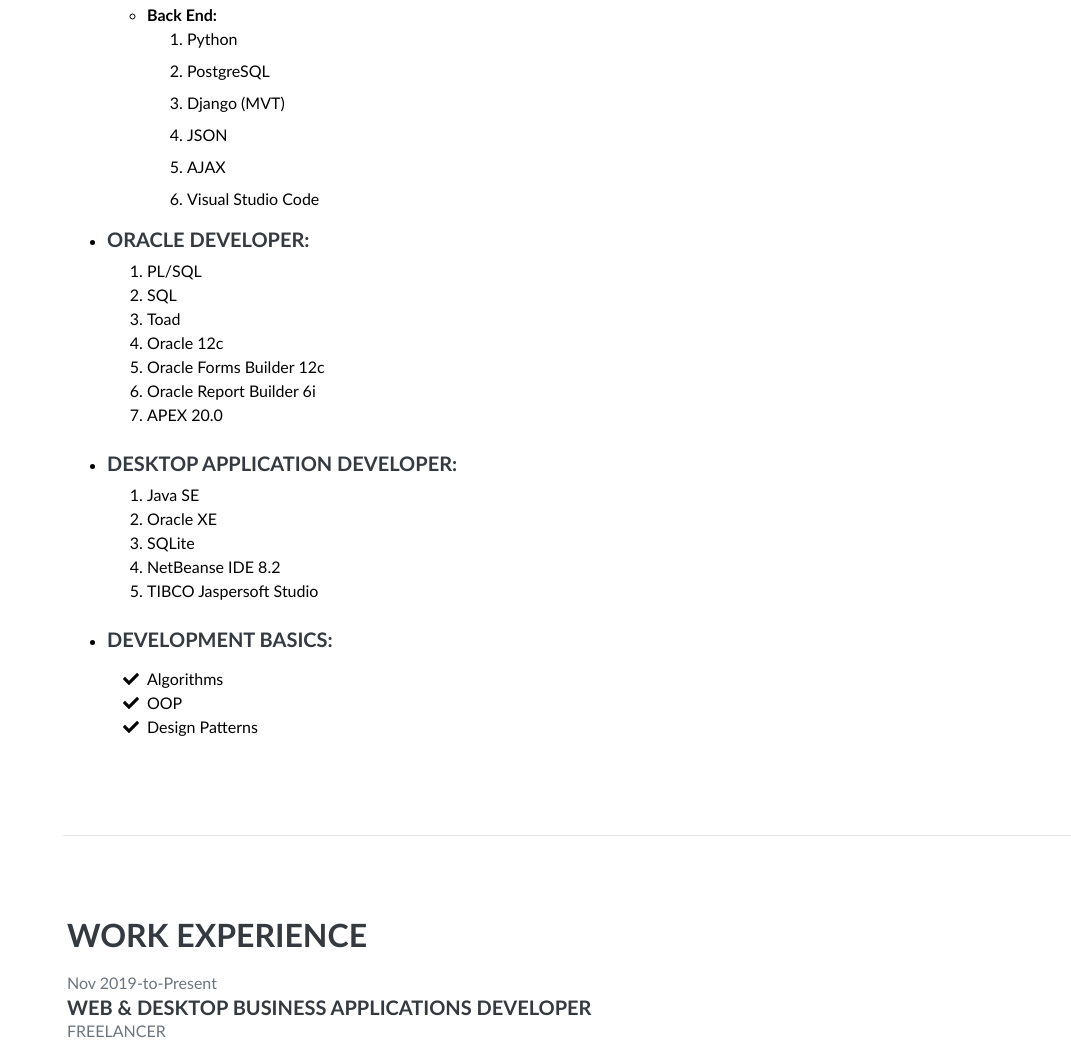
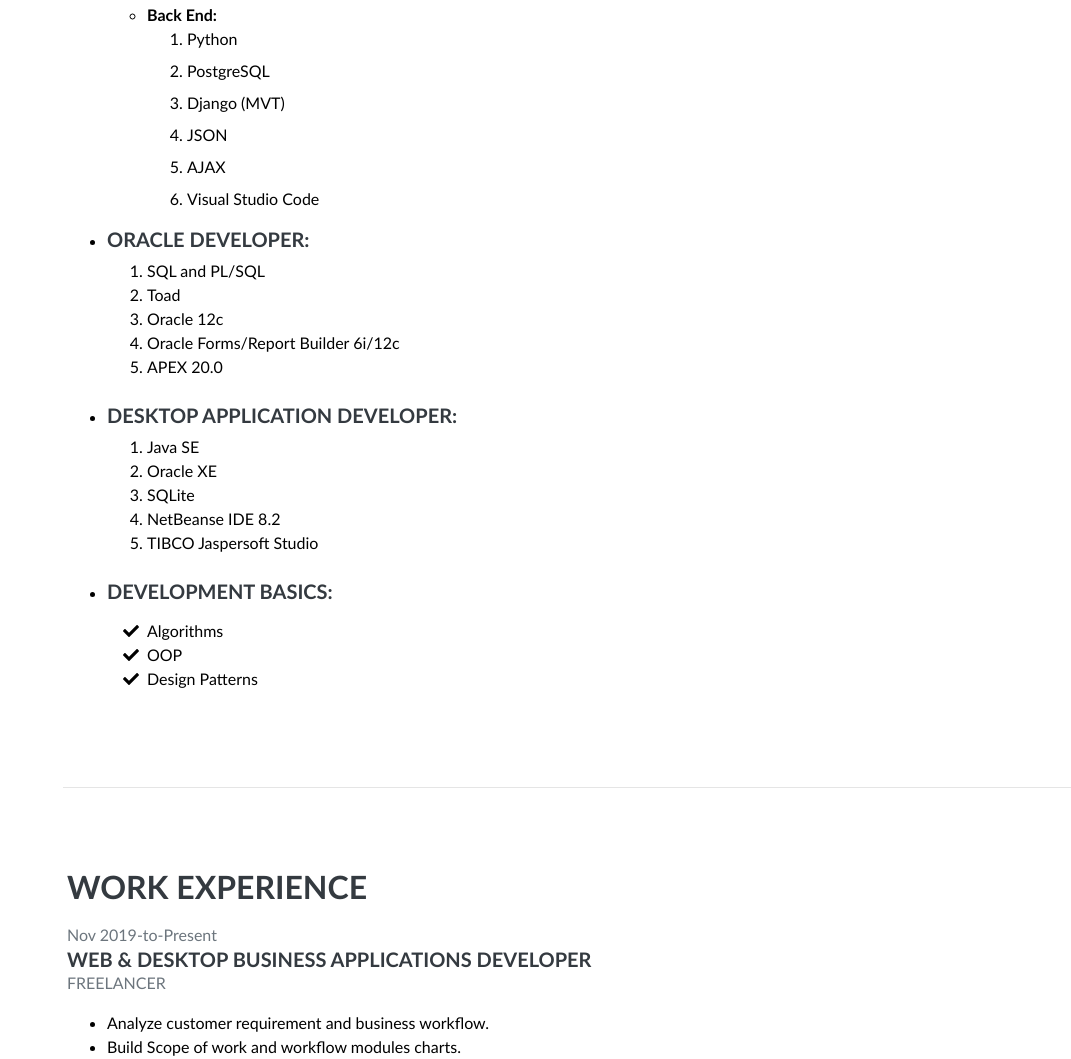
Before and after one commit to Dev-Sara9/Sara-Salah-CV, a plain HTML site: page index.html in a window 1280 px wide. Shown: the part 2712-3771 px from the top of the page, without its empty margins (209-1280 px from the left). Drawn offline with nearby package versions, Linux system fonts and the light colour scheme; a web font is replaced by a local one.

Commit message:
Update index.html

```diff
--- a/index.html
+++ b/index.html
@@ -137,12 +137,10 @@
 
                         <li><h5>Oracle Developer:</h5>
                             <ol>
-                                <li>PL/SQL</li>
-                                <li>SQL</li>
+                                <li>SQL and PL/SQL</li>
                                 <li>Toad</li>
                                 <li>Oracle 12c</li>
-                                <li>Oracle Forms Builder 12c</li>
-                                <li>Oracle Report Builder 6i</li>
+                                <li>Oracle Forms/Report Builder 6i/12c</li>
                                 <li>APEX 20.0</li>
                             </ol>
                         </li>
```
